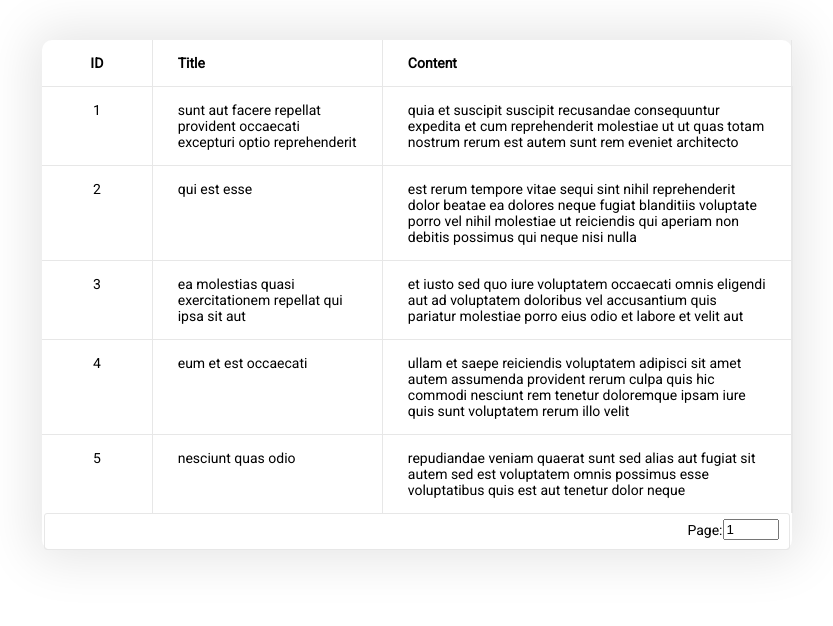
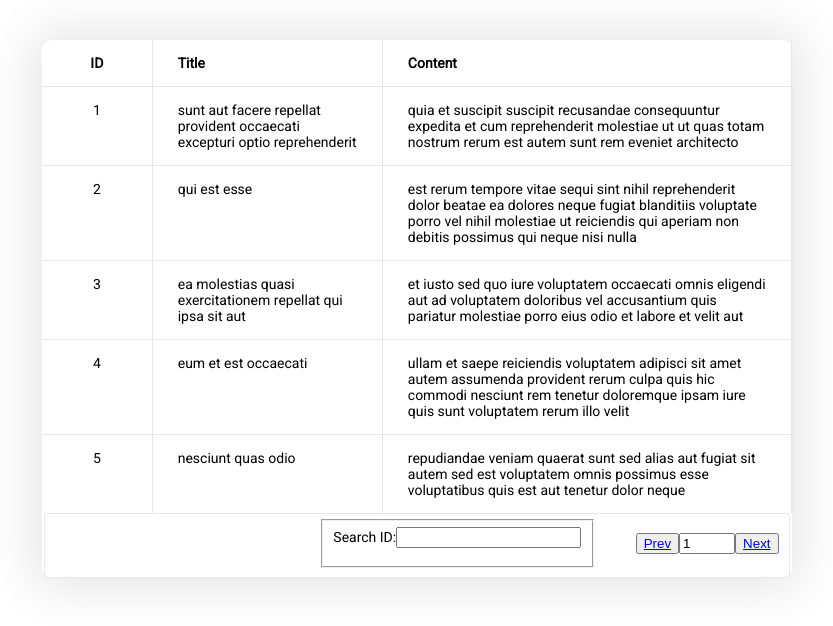
Before and after one commit to kelechiorunta/tabularex, a React (Vite) app: page / in a window 1280 px wide. Shown: the top 626 px of the page, without its empty margins (223-1056 px from the left). Built offline with nearby package versions, Linux system fonts and the light colour scheme.

Commit message:
chore: App.jsx updates

```diff
--- a/src/App.jsx
+++ b/src/App.jsx
@@ -27,19 +27,29 @@ const App = () => {
    * Declaration of constants and variables and hooks for the application
    */
   var newpost = [];
+  var post_paginate = [];
+  var searcheddata = [];
+  var lastIndex=5, firstIndex=0;
+  //var mystyle;
+
+  const samplepost = Array.from({length:20},(item, i)=>i+1)
   const [data, setData] = useState([...posts])
-  const [sampledata, setSample] = useState([])
+  const [mystyle, setmystyle] = useState({})
+  const [searchedId, setsearchedId] = useState("")
+  // const [search_val, setValue] = useState(1)
+  // const [sampledata, setSample] = useState([...samplepost])
   const [currentPage, setcurrentPage] = useState(1);
   const [order, setorder] = useState("ASC")
   const NumberofPages = 5;
+  // const samplepost = Array.from({length:20},(item, i)=>i+1)
 
 /**
  * Declaration of the user function for Pagination
  */
   const Paginate = () => {
-    const lastIndex = currentPage * NumberofPages;
-    const firstIndex = lastIndex - NumberofPages;
-    const post_paginate = posts.slice(firstIndex, lastIndex)
+    lastIndex = currentPage * NumberofPages;
+    firstIndex = lastIndex - NumberofPages;
+    post_paginate = posts.slice(firstIndex, lastIndex)
     post_paginate.length===0? <h1>No Data Found</h1> : setData([...post_paginate])
   }
 
@@ -49,8 +59,21 @@ const App = () => {
  */
   const sorting = (sortProp) => {
     order==="ASC"? (newpost = data.sort((a,b)=>{ return a[sortProp.toLowerCase()] < b[sortProp.toLowerCase()]?
-    1:-1 }),setData([...newpost]), setorder("DSC")) :(newpost = data.sort((a,b)=>{return a[sortProp.toLowerCase()]
+    1:-1 },setData([...newpost]), setorder("DSC"))) :(newpost = data.sort((a,b)=>{return a[sortProp.toLowerCase()]
     < b[sortProp.toLowerCase()]? -1:1}), setData([...newpost]), setorder("ASC"))
+  }
+
+  /**
+   * Declaration of the user function for searching and selecting the item based on the input value or id
+   * automatically loding in the current page triggered by the useEffect hook with the currentPage aa a dependant value
+   * @param {*} e
+   */
+  const searchInput = (e) =>{
+
+    e.target.value===""? (Paginate(), setsearchedId("")):(setcurrentPage(Math.ceil(Number(e.target.value)/5)),(setsearchedId(Number(e.target.value))))
+    // (searcheddata = posts.filter((item, index)=>{return item.id === Number(e.target.value)}),(setmyclass(e.target.value)),
+    // setData([...searcheddata]));
+
   }
 
   /**
@@ -70,17 +93,22 @@ const App = () => {
           <Header sorting={sorting} />
 
            { data.map((post, id) => {
-             return <Row key={id}  id={post.id} title={post.title} content={post.body}/>
+             return <Row key={id}  id={post.id} title={post.title} content={post.body} selectstyle={mystyle} searchedrow={searchedId}/>
             })
           }
 
-          <fieldset className="page_container"> <span>Page:</span><input type="Number" min={1} max={posts.length/5}
-           value={currentPage} onChange={(e)=>{ setcurrentPage((e.target.value)); Paginate();}}/></fieldset>
-
+          <fieldset className="page_container">
+            <fieldset className='search_id_cont'><span>Search ID:</span><input className='search_input' onChange={searchInput} type="text"/></fieldset>
+            <ul className='page_link'>
+              <button onClick={()=>(currentPage > 1) && setcurrentPage(prev=> prev-1)}><a href="#">Prev</a></button>
+              {<input className="pageno" type="Number" min={1} max={posts.length/5}
+              value={currentPage} onChange={(e)=> (setcurrentPage(Number(e.target.value)), Paginate())}/>}
+              <button onClick={()=>(currentPage < posts.length/5) && setcurrentPage(prev=>prev+1)}><a href="#">Next</a></button>
+            </ul>
+          </fieldset>
         </div>
       </section>
     </>
   )
-}
-
-export default App;
+          }
+export default App
```
